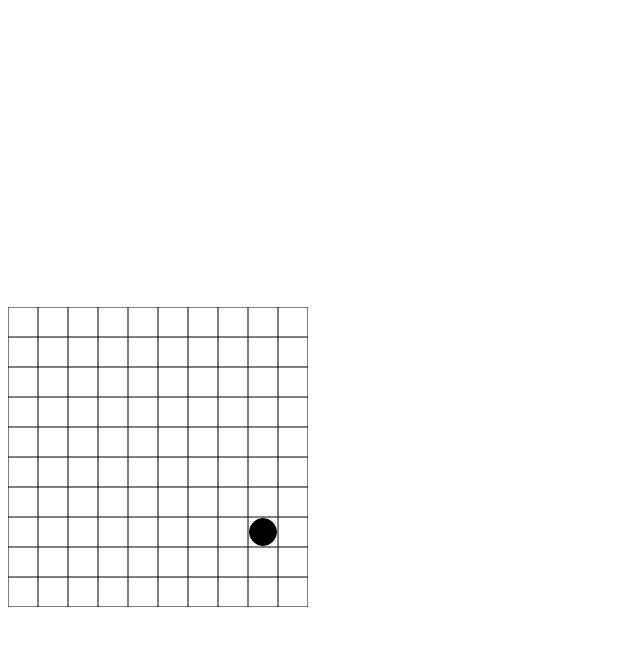
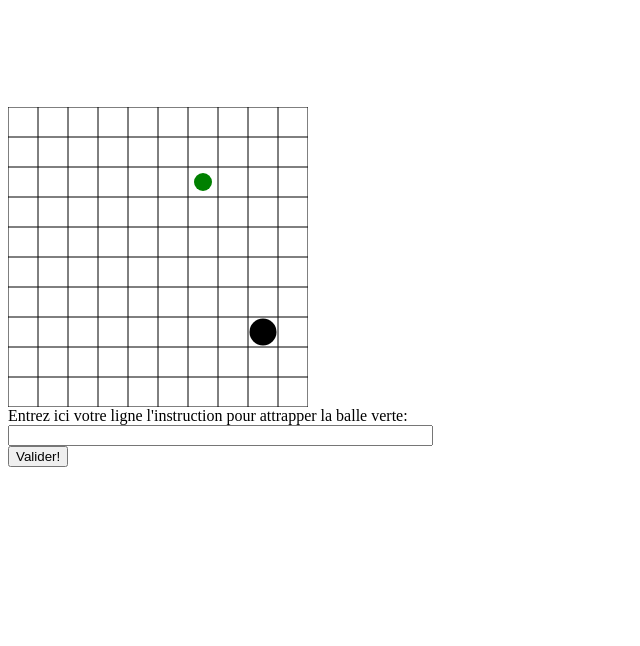
Before and after one commit to GwenEvieux/JeuDavid, a plain HTML site: page index.html in a window 1280 px wide. Both pictures are taken after a click on the button "10x10". Shown: the whole page, without its empty margins (0-640 px from the left). Drawn offline with Linux system fonts and the light colour scheme.

Commit message:
avance en cours de code

```diff
--- a/index.html
+++ b/index.html
@@ -4,7 +4,7 @@
     <script src="script.js"></script>
 </head>
 
-<body>
+<body onload="init();">
 
     <div id="intro"> Hello!
         <br/> Avant tout, sélectionne la taille de ta grille:
@@ -22,9 +22,12 @@
 
         </canvas>
 
-        <svg id="grille2" width="500" height="500">
 
-        </svg>
+    </div>
+    <div>
+        Entrez ici votre ligne l'instruction pour attrapper la balle verte:<br/>
+        <input type="text" id="mouvement" size="50"><br/>
+        <button onclick="Avance()">Valider!</button><br/>
     </div>
 </body>
 
--- a/script.js
+++ b/script.js
@@ -1,19 +1,34 @@
-let quadrillage = 30;
-let joueur = { x: 0, y: 0 };
-let fin = { x: 0, y: 0 };
 
 
 
+let quadrillage
+let joueur
+let fin
+let magrille
+let ctx
+function Avance(){
+	let algo = document.getElementById("mouvement").value;
 
+	algo = algo.split(",");
+
+}
+function init() {
+	//taille des cases
+	quadrillage = 30;
+	//on initialise le joueur
+	joueur = { x: 0, y: 0 };
+	//on initialise la case de sortie
+	fin = { x: 1, y: 1 };
+	magrille = document.getElementById("grille")
+
+}
 
 function grille(taille) {
-
-	let magrille = document.getElementById("grille")
-
+	//on dessine la grille
 	magrille.setAttribute("height", quadrillage * taille)
 	magrille.setAttribute("width", quadrillage * taille)
 	if (magrille.getContext) {
-		var ctx = magrille.getContext('2d');
+		ctx = magrille.getContext('2d');
 		for (var i = 0; i <= taille; i++) {
 			var start = i * quadrillage;
 			ctx.beginPath();
@@ -31,22 +46,64 @@ function grille(taille) {
 
 		}
 	}
+	//on cache l'intro
 	document.getElementById("intro").style.visibility = "hidden";
+	//On place le joueur sur une position aléatoide de la grille
 	let randX = Math.floor(Math.random() * taille);
 	let randY = Math.floor(Math.random() * taille);
 	joueur.x = randX;
 	joueur.y = randY;
-	placeElements(taille);
+	let randX2;
+	let randY2;
+	do {
+
+		//on s'assure que la fin n'est pas SUR le joeur au début.
+		randX2 = Math.floor(Math.random() * taille);
+		randY2 = Math.floor(Math.random() * taille);
+		console.log(randX2);
+		console.log(randY2)
+	} while (randX == randX2 || randY == randY2)
+	fin.x = randX2;
+	fin.y = randY2;
+	placeElements();
 }
 
-function placeElements(taille) {
-	let magrille = document.getElementById("grille");
-	var ctx = magrille.getContext('2d');
-	ctx.beginPath();
+function placeElements() {
 	let monx = (joueur.x * quadrillage) - (quadrillage / 2);
 	let mony = (joueur.y * quadrillage) - (quadrillage / 2);
-	let radius = quadrillage * 0.45;
-	ctx.arc(monx, mony, radius, 0, 2 * Math.PI);
-	ctx.fill()
-	ctx.stroke();
+	let radius1 = quadrillage * 0.45;
+	var pionJoueur = {
+		x: monx,
+		y: mony,
+		radius: radius1,
+		color: 'black',
+		speedX: 2,
+		speedY: 1
+	}
+
+	let monx2 = (fin.x * quadrillage) - (quadrillage / 2);
+	let mony2 = (fin.y * quadrillage) - (quadrillage / 2);
+	let radius2 = quadrillage * 0.3;
+	var pionFin = {
+		x: monx2,
+		y: mony2,
+		radius: radius2,
+		color: 'green',
+		speedX: 2,
+		speedY: 1
+	}
+	drawFilledCircle(pionJoueur);
+	drawFilledCircle(pionFin);
 }
+
+function drawFilledCircle(c) {
+	// GOOD practice: save the context, use 2D trasnformations
+	ctx.save();
+	ctx.fillStyle = c.color;
+	// (0, 0) is the top left corner of the monster.
+	ctx.beginPath();
+	ctx.arc(c.x, c.y, c.radius, 0, 2 * Math.PI);
+	ctx.fill();
+	// GOOD practice: restore the context
+	ctx.restore();
+}
```
